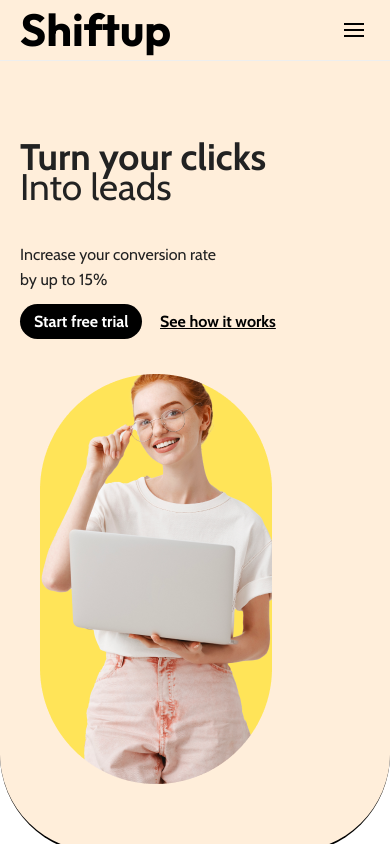
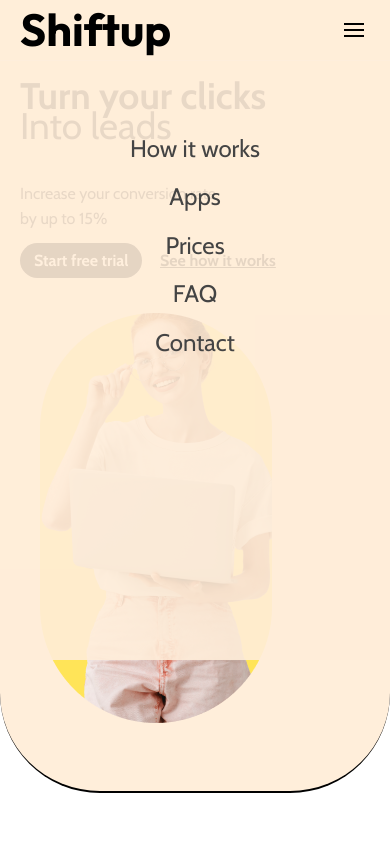
Before and after one commit to theezcation/shiftup, a plain HTML site: page index.html in a window 390 px wide. Both pictures are taken after a click on the button 354 px from the left and 30 px from the top of the page. Shown: the top 844 px of the page. Drawn offline with nearby package versions, Linux system fonts and the light colour scheme.

Commit message:
main js
js end

```diff
--- /dev/null
+++ b/app.js
@@ -0,0 +1,13 @@
+const hamburger = document.querySelector(".hamburger");
+const nav = document.querySelector(".nav");
+
+hamburger.addEventListener("click", () => {
+  nav.classList.toggle("open");
+});
+
+// link bosilganda menyu yopilishi
+nav.querySelectorAll("a").forEach(link => {
+  link.addEventListener("click", () => {
+    nav.classList.remove("open");
+  });
+});
--- a/index.html
+++ b/index.html
@@ -11,7 +11,9 @@
   <link href='https://unpkg.com/boxicons@2.1.4/css/boxicons.min.css' rel='stylesheet'>
   <link rel="preconnect" href="https://fonts.googleapis.com">
   <link rel="preconnect" href="https://fonts.gstatic.com" crossorigin>
-<link href="https://fonts.googleapis.com/css2?family=Cabin:ital,wght@0,400..700;1,400..700&family=Outfit:wght@100..900&display=swap" rel="stylesheet">
+  <link
+    href="https://fonts.googleapis.com/css2?family=Cabin:ital,wght@0,400..700;1,400..700&family=Outfit:wght@100..900&display=swap"
+    rel="stylesheet">
 
 
 </head>
@@ -24,18 +26,22 @@
       <a class="brand" href="#hero">
         <h1 class="logo">Shiftup</h1>
       </a>
+
+      <!-- fullscreen menu -->
       <nav class="nav" id="nav">
         <ul>
-          <a href="#how">How it works</a>
-          <a href="#apps">Apps</a>
-          <a href="#pricing">Prices</a>
-          <a href="#faq">FAQ</a>
-          <a href="#contact">Contact</a>
+          <li><a href="#how">How it works</a></li>
+          <li><a href="#apps">Apps</a></li>
+          <li><a href="#pricing">Prices</a></li>
+          <li><a href="#faq">FAQ</a></li>
+          <li><a href="#contact">Contact</a></li>
         </ul>
-        <a class="btn solid navbtn" href="#pricing">Contact</a>
       </nav>
+
       <div class="nav-cta">
-        <button class="hamburger" id="hamburger"><span></span><span></span><span></span></button>
+        <button class="hamburger" id="hamburger">
+          <span></span><span></span><span></span>
+        </button>
       </div>
     </div>
   </header>
@@ -210,7 +216,8 @@
         <div class="app_div and_div">
           <div class="eachmonth">
             <p class="app_title">we work to increase your leads <span class="bold">each month</span></p>
-          <p>Work with us to share your story, reach the right people, grow your presence, and make your brand seen and remembered.</p>
+            <p>Work with us to share your story, reach the right people, grow your presence, and make your brand seen
+              and remembered.</p>
             <a href="#" class="btn solid fontsa"><i class='bxr  bx-arrow-big-right-line'></i> get more leads</a>
 
           </div>
@@ -259,6 +266,8 @@
     <div class="container">© 2025 Shiftup. All rights reserved.</div>
   </footer>
 
+<script src="./app.js"></script>
+
 </body>
 
 </html>
--- a/style.css
+++ b/style.css
@@ -1,10 +1,12 @@
-*{
+* {
     list-style: none;
     outline: none;
     box-sizing: border-box;
     font-family: "Cabin", sans-serif;
 }
-html, body {
+
+html,
+body {
     overflow-x: hidden;
 }
 
@@ -15,10 +17,12 @@ body {
     background: RGB(255 255 255);
     color: #222
 }
-.logo{
+
+.logo {
     font-family: "Outfit", sans-serif;
     font-size: 45px;
 }
+
 .container {
     max-width: 1000px;
     margin: 0 auto;
@@ -26,11 +30,14 @@ body {
 }
 
 .site-header {
-    background: #ffeeda;
+    background: #ffeedad0;
     border-bottom: 1px solid #eee;
-    position: sticky;
+    position: fixed;
     top: 0;
-    z-index: 10
+    display: flex;
+    width: 100%;
+    z-index: 10;
+
 }
 
 .nav-row {
@@ -47,7 +54,8 @@ body {
     display: flex;
     align-items: center
 }
-.how-col{
+
+.how-col {
     display: grid;
     align-items: center;
     gap: 30px;
@@ -60,13 +68,15 @@ body {
     border-radius: 50%;
     margin-right: 6px;
 }
-.nav-row{
+
+.nav-row {
     width: 100%;
     display: flex;
     gap: 0px;
     justify-content: space-between;
 
 }
+
 .nav {
     display: flex;
     gap: 14px;
@@ -75,6 +85,7 @@ justify-content: space-between;
     justify-content: space-between;
 
 }
+
 .nav ul {
     display: flex;
     gap: 18px;
@@ -82,6 +93,7 @@ justify-content: space-between;
     padding: 0;
     margin: 0
 }
+
 .nav a {
     text-decoration: none;
     color: #444
@@ -115,19 +127,26 @@ justify-content: space-between;
     text-decoration: underline
 }
 
+/* default */
+.nav {
+  display: flex;
+  gap: 20px;
+}
+
 .hamburger {
   display: none;
   flex-direction: column;
   gap: 4px;
   border: 0;
-    background: none
+  background: none;
+  cursor: pointer;
 }
 
 .hamburger span {
   display: block;
   width: 20px;
   height: 2px;
-    background: #000
+  background: #000;
 }
 
 .hero {
@@ -137,26 +156,30 @@ justify-content: space-between;
     border-bottom: 2px solid #000000;
 }
 
-.hero-copy h1{
+.hero-copy h1 {
     font-size: 55px;
 }
+
 .hero-grid {
     display: grid;
     grid-template-columns: 1fr 1fr;
     gap: 20px;
     align-items: center
 }
-.title_big{
+
+.title_big {
     font-size: 50px;
     line-height: 1;
     width: 500px;
 
 }
-.title_big.big{
+
+.title_big.big {
     font-weight: 700;
     width: 600px;
     margin-bottom: -70px;
 }
+
 .highlight {
     font-size: 40px;
     background: #000;
@@ -173,30 +196,37 @@ justify-content: space-between;
     position: absolute;
     border-radius: 50%
 }
-.b2{
+
+.b2 {
     left: 920px;
     top: 40px;
 }
-.b1{
+
+.b1 {
     left: 920px;
     top: 300px;
 }
-.line{
+
+.line {
     position: absolute;
 }
-.w60{
+
+.w60 {
     left: 850px;
     top: 100px;
 }
-.w40{
+
+.w40 {
     left: 650px;
     top: 500px;
 }
-.b3{
+
+.b3 {
     left: 500px;
     top: 400px;
 }
-.card-img{
+
+.card-img {
     left: 600px;
     top: 100px;
     position: absolute;
@@ -218,16 +248,18 @@ justify-content: space-between;
 .contact {
     padding: 40px 0
 }
-.no-install{
+
+.no-install {
     text-align: center;
 }
-.pricing_mon{
+
+.pricing_mon {
     width: 60%;
     margin: 0 auto -10px auto;
 
 }
 
-.and_div{
+.and_div {
     display: grid;
     align-items: center;
     justify-content: center;
@@ -236,15 +268,18 @@ justify-content: space-between;
     margin-bottom: 30px;
     padding: 0;
 }
-.and_div img{
+
+.and_div img {
     width: 450px;
     margin-bottom: -40px;
     margin-top: -20px;
 }
-.pricing_mon img{
+
+.pricing_mon img {
     width: 100%;
 }
-.pricing{
+
+.pricing {
     margin: 0 auto;
     border: 4px solid #000;
     width: 70%;
@@ -252,79 +287,96 @@ justify-content: space-between;
     text-align: center;
     border-radius: 35px;
 }
-.faq-section{
+
+.faq-section {
     background-color: RGB(55 171 115);
     color: white;
 }
-.all_faq_div{
+
+.all_faq_div {
     display: flex;
     align-items: center;
     justify-content: space-between;
     margin-bottom: 50px;
 }
-.bit_faq{
+
+.bit_faq {
     display: flex;
     align-items: center;
     gap: 20px;
 }
-.bit_faq img{
+
+.bit_faq img {
     /* border-bottom: 4px solid #ffffff; */
     display: block;
 }
-.bit_faq p::before{
+
+.bit_faq p::before {
     content: "";
     display: inline-block;
-    width: 80px;        /* rasmga nisbatan kichikroq */
-    height: 4px;       /* chiziq qalinligi */
+    width: 80px;
+    /* rasmga nisbatan kichikroq */
+    height: 4px;
+    /* chiziq qalinligi */
     background: #fff;
     position: relative;
     top: 35px;
     right: 125px;
-    border-radius: 20px; /* chiziq rangi */
+    border-radius: 20px;
+    /* chiziq rangi */
 }
-.bit_faq p{
+
+.bit_faq p {
     font-size: 20px;
     font-weight: 600;
 }
-.app_div{
+
+.app_div {
     background: RGB(255 246 227);
     padding: 40px;
     border-radius: 60px;
     text-align: center;
 }
+
 .app_title {
     font-size: 36px;
     margin-bottom: 20px;
 }
-.no-install-grid{
+
+.no-install-grid {
     display: grid;
     grid-template-columns: repeat(auto-fit, minmax(250px, 1fr));
     gap: 20px;
     align-items: center
 }
 
-.no-install-col{
+.no-install-col {
 
     padding: 20px 20px 50px 20px;
     border-radius: 33px;
     margin: 10px;
     color: white;
 }
+
 .no-install-col:nth-child(1) {
-   background: RGB( 55 171 115);
+    background: RGB(55 171 115);
 
 }
+
 .no-install-col:nth-child(2) {
-   background: RGB( 77 90 205);
+    background: RGB(77 90 205);
 
 }
+
 .no-install-col:nth-child(3) {
-   background: RGB( 255 228 88);
+    background: RGB(255 228 88);
 
 }
-.bold{
+
+.bold {
     font-weight: bold
 }
+
 .logo-row {
     display: flex;
     gap: 12px;
@@ -338,24 +390,29 @@ color: white;
     grid-template-columns: repeat(auto-fit, minmax(250px, 1fr));
     gap: 100px
 }
-.left1{
+
+.left1 {
     position: absolute;
     left: 800px;
     top: 770px;
 }
+
 .how-card {
     background: #fff;
     padding: 14px;
     border-radius: 35px;
     box-shadow: 0 2px 6px rgba(0, 0, 0, .1)
 }
-.bold.what{
+
+.bold.what {
     margin-left: 20px;
     font-size: 23px;
 }
+
 .how-card.fist {
     background: RGB(255 246 227);
 }
+
 .screen {
     height: 40px;
     background: rgb(255 255 255);
@@ -363,15 +420,18 @@ color: white;
     margin-bottom: 10px;
     margin-top: 10px;
 }
-.how-p{
+
+.how-p {
     font-size: 16px;
 }
+
 .how-pro {
     font-size: 20px;
     font-weight: bold;
     margin-bottom: 10px
 }
-.how-icons li i{
+
+.how-icons li i {
     background: #000;
     width: 24px;
     height: 24px;
@@ -386,19 +446,23 @@ color: white;
     background: green;
     color: #fff
 }
+
 .how-icons li:nth-child(2) i {
-    background:RGB(23 120 242);
+    background: RGB(23 120 242);
     color: #fff
 }
+
 .how-icons li:nth-child(3) i {
     background: yellow;
     color: #fff;
 
 }
-.how-icons li i{
+
+.how-icons li i {
     margin-left: -40px;
     margin-right: 10px;
 }
+
 .how-icons {
     display: flex;
     gap: 10px;
@@ -409,7 +473,8 @@ color: white;
 .screen.blue {
     background: #5b7cfa
 }
-summary{
+
+summary {
     display: flex;
     justify-content: space-between;
     align-items: center;
@@ -424,17 +489,19 @@ summary{
     border-radius: 38px;
     box-shadow: 0 2px 6px rgba(0, 0, 0, 0.493)
 }
+
 .how-card.emails img {
     width: 100%;
     margin: 0;
     margin-bottom: -10px;
 }
+
 .pill-row {
     display: grid;
     gap: 10px;
     justify-content: center;
     flex-wrap: wrap;
-    background:RGB(77 90 205);
+    background: RGB(77 90 205);
     padding: 25px 30px;
     border-radius: 60px;
     color: white;
@@ -448,6 +515,7 @@ margin-bottom: -10px;
     justify-content: space-between;
     gap: 20px;
 }
+
 .pill {
     background: #fff;
     padding: 10px 16px;
@@ -471,23 +539,29 @@ margin-bottom: -10px;
     text-align: center;
     height: 500px;
     box-shadow: 0 2px 6px rgba(0, 0, 0, .1)
-}.price-card ul{
+}
+
+.price-card ul {
     text-align: start;
-     font-weight: 800   ;
+    font-weight: 800;
 }
+
 .price-card h5 {
     font-size: 22px;
     margin-bottom: 10px
 }
+
 .price-card .flag {
     font-size: 23px;
 }
+
 .price-card.featured {
     border: 2px solid #000;
     transform: scale(1.2);
     color: green;
 }
-a.btn.solid.start{
+
+a.btn.solid.start {
     background: green;
 }
 
@@ -514,7 +588,8 @@ a.btn.solid.start{
     border-radius: 35px;
     background: #ffeeda;
 }
-.fontsa{
+
+.fontsa {
     font-size: 20px;
     display: flex;
     align-items: center;
@@ -522,6 +597,7 @@ a.btn.solid.start{
     padding: 10px 20px;
     display: inline-block;
 }
+
 .contact-form {
     display: flex;
     flex-direction: column;
@@ -548,59 +624,93 @@ a.btn.solid.start{
 }
 
 @media(max-width:768px) {
-    .mockup-bar img{
+
+
+    .mockup-bar img {
         margin-left: 0px !important;
     }
+
     .hero-grid {
         grid-template-columns: 1fr;
     }
 
   .nav {
-        display: none
+    display: none;
   }
 
   .nav.open {
-        display: flex;
-        flex-direction: column
+    display: block !important;
+    flex-direction: column;
+    gap: 20px;
+    position: fixed; /* optional fullscreen qilish uchun */
+    top: 60px;
+    left: -100px;
+    height: 600px;
+    width: 100%;
+  background: #ffeedae5;
+      padding: 20px;
+  }
+  .nav ul {
+    flex-direction: column;
+    gap: 10px;
+    text-align: center;
+    font-size: 24px;
+    padding-top: 50px;
+
   }
 
   .hamburger {
-        display: flex
+    display: flex;
   }
-    .bit_faq p{
+
+    .bit_faq p {
         display: none;
     }
-      .hero-copy{
+
+    .hero-copy {
         width: 600px;
     }
-.mockup-card{
+
+    .mockup-card {
         width: 400px;
     }
-.hero-media{
+
+    .hero-media {
         width: 600px;
     }
-.title_big{
-    width:600px;
+
+    .title_big {
+        width: 600px;
     }
-.pill-row{
+
+    .pill-row {
         background: transparent;
         color: black;
         padding: 10px;
         margin: 0;
         width: 100%;
     }
-.pill-p{
+
+    .pill-p {
         font-size: 15px;
     }
+
+    .site-header .nav-row>.nav {
+        display: none;
+        /* nav defaultda header ichida ko‘rinmasin */
     }
-@media(max-width:500px ){
-    .eachmonth{
+}
+
+@media(max-width:500px) {
+    .eachmonth {
         width: 100%;
     }
-    .eachmonth p.app_title{
+
+    .eachmonth p.app_title {
         font-size: 22px;
     }
-    .eachmonth p{
+
+    .eachmonth p {
         font-size: 16px;
         width: 50%;
         margin-left: 120px;
@@ -608,73 +718,92 @@ width: 400px;
 
 }
 
-@media(max-width:843px){
-    .title_big{
+@media(max-width:843px) {
+    .title_big {
         font-size: 37px;
 
     }
-    .price-card.featured{
+
+    .price-card.featured {
         transform: scale(1);
     }
-    .sub{
+
+    .sub {
         width: 200px;
     }
-.nav{
+
+    .nav {
         margin-left: 100px;
     }
-.navbtn{
+
+    .navbtn {
         display: none;
     }
 }
 
 
 
-.b2{
-   display: none;
-}
-.b1{
+.b2 {
     display: none;
 }
 
-.w60{
+.b1 {
     display: none;
 }
-.w40{
+
+.w60 {
     display: none;
 }
-.b3{
+
+.w40 {
     display: none;
 }
-.card-img{
+
+.b3 {
     display: none;
+}
+
+.card-img {
+    display: none;
+}
+
+.nav.active {
+    transform: translateX(0);
+    /* ochiq holat */
 }
 
 @media(min-width: 1500px) {
 
-.b2{
+    .b2 {
         left: 1120px;
         top: 40px;
     }
-.b1{
+
+    .b1 {
         left: 1120px;
         top: 300px;
     }
-.line{
+
+    .line {
         position: absolute;
     }
-.w60{
+
+    .w60 {
         left: 1050px;
         top: 100px;
     }
-.w40{
+
+    .w40 {
         left: 850px;
         top: 500px;
     }
-.b3{
+
+    .b3 {
         left: 650px;
         top: 400px;
     }
-.card-img{
+
+    .card-img {
         left: 900px;
         top: 100px;
         position: absolute;
@@ -684,10 +813,11 @@ width: 400px;
 }
 
 @media(max-width: 917px) {
-    .price-card.featured{
+    .price-card.featured {
         transform: scale(1);
     }
-    .mockup-bar img{
+
+    .mockup-bar img {
         margin-left: -130px;
     }
 }
```
Also changed, not shown: 1 other file. Lines whose indentation alone changed are shown as unchanged.
